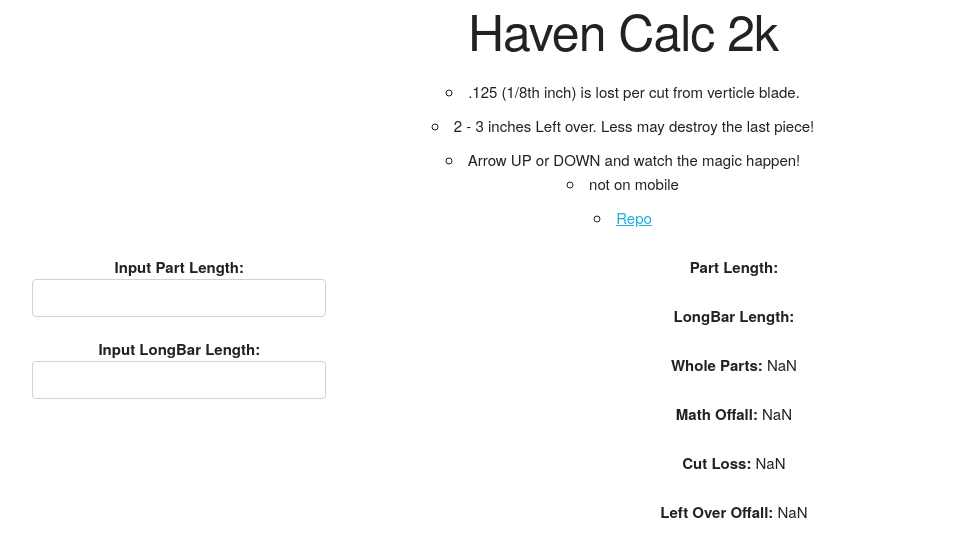
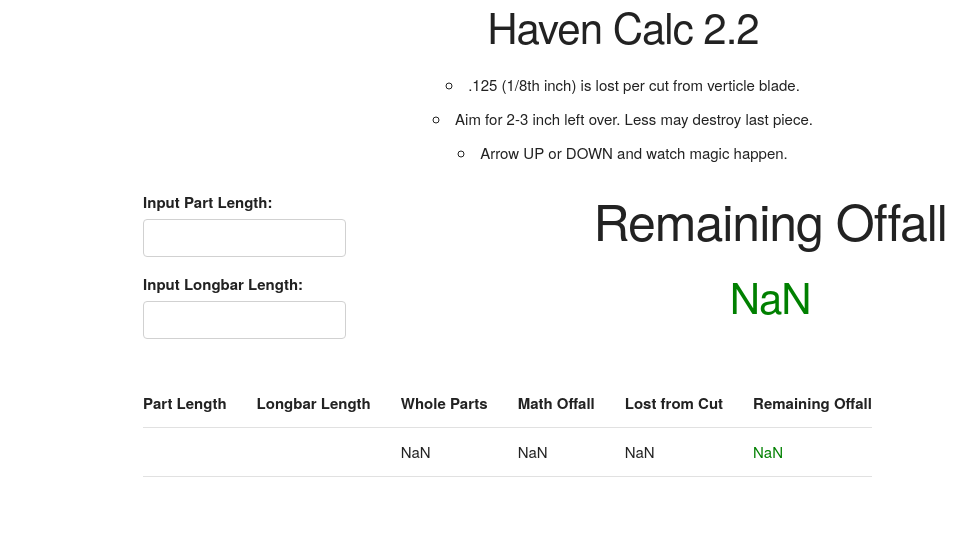
Before and after one commit to jprudolph03/havenCalc2k, a React (Create React App) app: page / in a window 1280 px wide. Shown: the top 556 px of the page, without its empty margins (17-993 px from the left). Built offline with nearby package versions, Linux system fonts and the light colour scheme.

Commit message:
cleaned code, better frontend

```diff
--- a/public/index.html
+++ b/public/index.html
@@ -6,7 +6,7 @@
     <meta name="theme-color" content="#000000" />
     <meta
       name="description"
-      content="Haven Calc 2k"
+      content="Haven Calc 2.2"
     />
     <!--
       manifest.json provides metadata used when your web app is installed on a
@@ -22,7 +22,7 @@
       work correctly both with client-side routing and a non-root public URL.
       Learn how to configure a non-root public URL by running `npm run build`.
     -->
-    <title>Haven Calc 2k</title>
+    <title>Haven Calc 2.2</title>
   </head>
   <body>
     <noscript>You need to enable JavaScript to run this app.</noscript>
--- a/src/App.css
+++ b/src/App.css
@@ -1,19 +1,14 @@
-.HavenInput{
+
+
+.red{
+  color: red;
+}
+
+.green{
+  color: green;
+}
+
+.intro,
+.roffall{
   text-align: center;
 }
-
-.HavenOutput{
-  text-align: center;
-}
-
-label{
-  text-align: center;
-}
-
-.intro{
-  text-align: center;
-}
-
-.inputWidth{
-  width: 75%;
-}
--- a/src/App.js
+++ b/src/App.js
@@ -1,5 +1,5 @@
 import React from 'react';
-import HavenInput from './HavenInput';
+import HavenCalc from './HavenCalc';
 import './normalize.css';
 import './skeleton.css';
 import './App.css';
@@ -7,16 +7,7 @@ import './App.css';
 function App() {
   return (
     <div className="App">
-     <div class='intro'>
-       <h1>Haven Calc 2k</h1>
-       <ul>
-         <li>.125 (1/8th inch) is lost per cut from verticle blade.</li>
-         <li>2 - 3 inches Left over. Less may destroy the last piece!</li>
-         <li>Arrow UP or DOWN and watch the magic happen!<li>not on mobile</li></li>
-         <li><a href="https://github.com/jprudolph03/havenCalc2k">Repo</a></li>
-       </ul>
-     </div>
-       <HavenInput />
+       <HavenCalc />
    </div>
   );
 }
--- /dev/null
+++ b/src/HavenCalc.js
@@ -0,0 +1,89 @@
+import React, {Component} from 'react';
+
+class HavenCalc extends Component{
+  constructor(props){
+    super(props);
+    this.state = {
+      pLength: '',
+      lbLength: ''
+    }
+    this.handleChange = this.handleChange.bind(this);
+  }
+
+
+  handleChange(e){
+    e.preventDefault();
+    this.setState({
+      [e.target.name]: e.target.value
+    })
+  }
+
+
+
+
+
+
+
+
+  render(){
+    let partLength = this.state.pLength;
+    let lbLength = this.state.lbLength;
+
+    //math variables
+    let wholeParts = parseInt(lbLength/partLength);
+    let mathOffall = (lbLength % partLength).toFixed(3);
+    let lostFromCut = wholeParts * .125;
+    let remainingOffall = (mathOffall - lostFromCut).toFixed(3);
+
+    return(
+      <div class="container">
+        <div class="intro">
+        <h2>Haven Calc 2.2</h2>
+          <ul>
+            <li>.125 (1/8th inch) is lost per cut from verticle blade.</li>
+            <li>Aim for 2-3 inch left over. Less may destroy last piece.</li>
+            <li>Arrow UP or DOWN and watch magic happen.</li>
+          </ul>
+        </div>
+        <div class="row">
+          <form class="four columns">
+                <label>Input Part Length: </label>
+                <input onChange={this.handleChange} type="number" name="pLength" value={partLength} />
+                <label>Input Longbar Length: </label>
+                <input onChange={this.handleChange} type="number" name="lbLength" value={lbLength} />
+          </form>
+          <div class="roffall">
+            <h1>Remaining Offall</h1>
+            {remainingOffall < 2 || remainingOffall > 4 ? <h2 class='red'>{remainingOffall}</h2> : <h2 class='green'>{remainingOffall}</h2>}
+          </div>
+        </div>
+        <table>
+          <thead>
+              <tr>
+                <th>Part Length</th>
+                <th>Longbar Length</th>
+                <th>Whole Parts</th>
+                <th>Math Offall</th>
+                <th>Lost from Cut</th>
+                <th>Remaining Offall</th>
+              </tr>
+            </thead>
+            <tbody>
+              <tr>
+                <td>{partLength}</td>
+                <td>{lbLength}</td>
+                <td>{wholeParts}</td>
+                <td>{mathOffall}</td>
+                <td>{lostFromCut}</td>
+                {remainingOffall < 2 || remainingOffall > 4 ? <td class='red'>{remainingOffall}</td> : <td class='green'>{remainingOffall}</td>}
+              </tr>
+            </tbody>
+          </table>
+      </div>
+
+
+    )
+  }
+}
+
+export default HavenCalc;
--- a/src/HavenInput.js
+++ /dev/null
@@ -1,42 +0,0 @@
-import React, {Component} from 'react';
-
-import HavenOutput from './HavenOutput';
-
-class HavenInput extends Component{
-  constructor(props){
-    super(props);
-    this.state = {
-      partLength: '',
-      lbLength: ''
-    }
-    this.handleChange = this.handleChange.bind(this);
-  }
-
-  handleChange(e){
-   e.preventDefault();
-   this.setState({
-     [e.target.name]: e.target.value
-   })
- }
-
-
-  render(){
-    return(
-      <div class='havenInput'>
-         <form class="four columns">
-           <label>
-             Input Part Length:
-             <input class="inputWidth" onChange={this.handleChange} value={this.state.partLength} type="number" name="partLength" />
-           </label>
-           <label>
-             Input LongBar Length:
-             <input class="inputWidth" onChange={this.handleChange} value={this.state.lgLength} type="number" name="lbLength" />
-           </label>
-         </form>
-         <HavenOutput partLength={this.state.partLength} lbLength={this.state.lbLength}/>
-     </div>
-    )
-  }
-}
-
-export default HavenInput;
--- a/src/HavenOutput.js
+++ /dev/null
@@ -1,20 +0,0 @@
-import React, {Component} from 'react';
-
-
-class HavenOutput extends Component{
-
-  render(){
-    return(
-      <div class="HavenOutput six columns">
-        <p><strong>Part Length:</strong> {this.props.partLength}</p>
-        <p><strong>LongBar Length:</strong> {this.props.lbLength}</p>
-        <p><strong>Whole Parts:</strong> {parseInt((this.props.lbLength)/(this.props.partLength))}</p>
-        <p><strong>Math Offall:</strong> {((this.props.lbLength)%(this.props.partLength)).toFixed(3)}</p>
-        <p><strong>Cut Loss:</strong> {(parseInt((this.props.lbLength)/(this.props.partLength))) * .125}</p>
-        <p><strong>Left Over Offall:</strong> {((((this.props.lbLength)%(this.props.partLength)).toFixed(3)) - ((parseInt((this.props.lbLength)/(this.props.partLength))) * .125)).toFixed(3)}</p>
-      </div>
-    )
-  }
-}
-
-export default HavenOutput;
```
